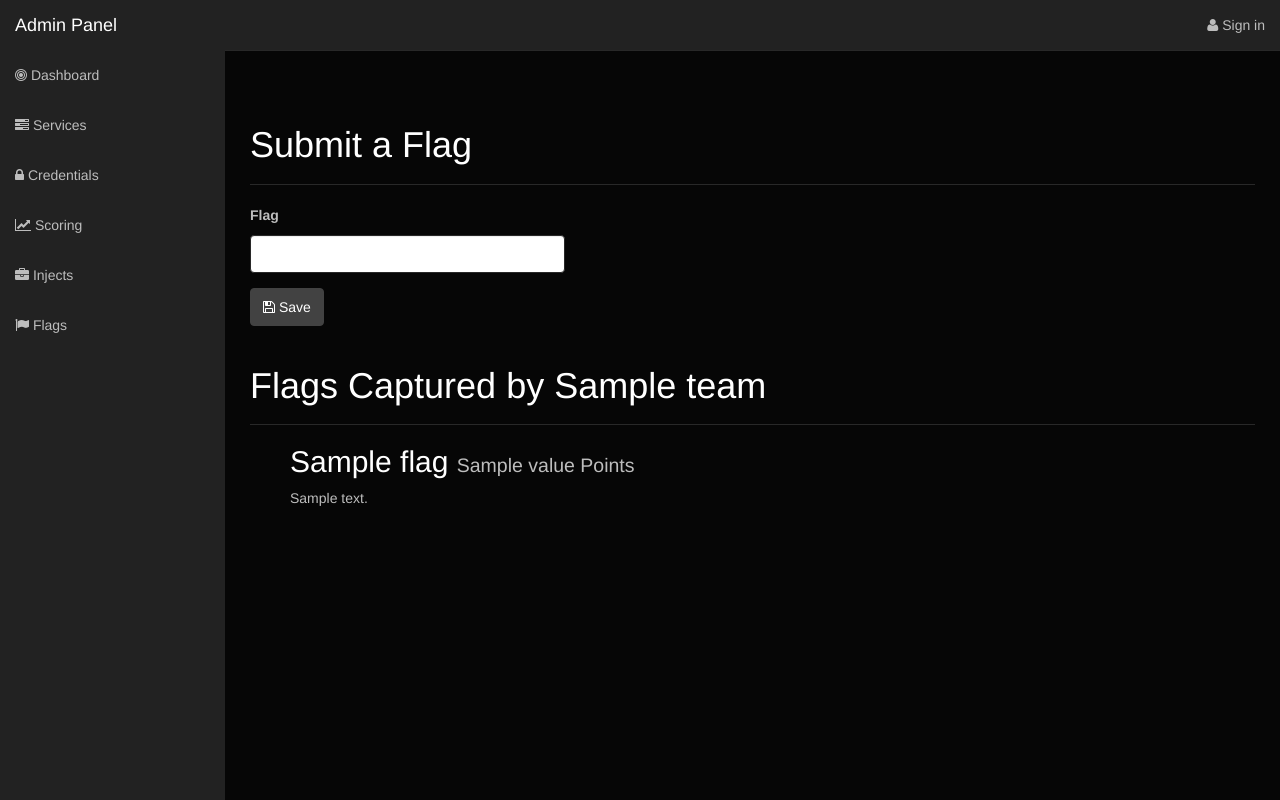
After one commit to grdaneault/service-scoring-engine, a Flask app: template scoreboard/app/templates/scoring/flags/index.html in a window 1280 px wide. The commit adds this page. Run offline with Flask 2, Linux system fonts and the light colour scheme; tables that the repository leaves empty hold one stand-in row (values such as "Sample post"); the template is opened without the code that fills it: values that come from a table or form of the project are taken from there, most other values are stand-ins (such as "Sample title", 1, 10 or a date in 2020); parts of the project's set-up code (start-up, migrations or seed data) failed here and were passed over; some libraries are stand-ins or nearby versions.

Commit message:
Can submit flags

```diff
--- a/scoreboard/app/templates/base.html
+++ b/scoreboard/app/templates/base.html
@@ -35,6 +35,7 @@
                     <li {% if active_menu == 'credentials' %}class="selected"{% endif %}><a href="/credentials"><i class="fa fa-lock"></i> Credentials</a></li>
                     <li {% if active_menu == 'scoring' %}class="selected"{% endif %}><a href="/scoring"><i class="fa fa-line-chart"></i> Scoring</a></li>
                     <li {% if active_menu == 'injects' %}class="selected"{% endif %}><a href="/scoring/injects"><i class="fa fa-briefcase"></i> Injects</a></li>
+                    <li {% if active_menu == 'flags' %}class="selected"{% endif %}><a href="/scoring/flags"><i class="fa fa-flag"></i> Flags</a></li>
                 </ul>
                 <ul class="nav navbar-nav navbar-right navbar-user">
                     <li class="dropdown user-dropdown">
--- /dev/null
+++ b/scoreboard/app/templates/scoring/flags/index.html
@@ -0,0 +1,48 @@
+{% extends 'base.html' %}
+
+{% block title %}
+    Flags Captured by {{ team.name }}
+{% endblock %}
+
+{%  block head %}
+    <style>
+        li {
+            list-style: none;
+        }
+    </style>
+{% endblock %}
+
+{% block content %}
+    <div class="page-header">
+        <h1>Submit a Flag</h1>
+    </div>
+    <div class="row">
+        <div class="col-xs-12 col-sm-6 col-md-4">
+            <form method="POST" action="{{ url_for('scoring.solve_flag') }}">
+                {{ form.hidden_tag() }}
+                <div class="form-group">
+                    <label for="flag">
+                        {{ form.flag.label }}
+                    </label>
+                    {{ form.flag(size=50, class_="form-control") }}
+                </div>
+
+                <button type="submit" class="btn btn-default" value="Save"><span class="fa fa-save"></span> Save</button>
+            </form>
+        </div>
+    </div>
+    <div class="page-header">
+        <h1>Flags Captured by {{ team.name }}</h1>
+    </div>
+    <ul>
+        {% for solve in flags%}
+            <li>
+                <h2>
+                    {{ solve.flag.flag }}
+                    <small>{{ solve.flag.value }} Points</small>
+                </h2>
+                <p>{{ solve.flag.description|nl2br }}</p>
+            </li>
+        {%  endfor %}
+    </ul>
+{% endblock %}
--- a/scoreboard/app/templates/scoring/injects/index.html
+++ b/scoreboard/app/templates/scoring/injects/index.html
@@ -1,4 +1,8 @@
 {% extends 'base.html' %}
+
+{% block title %}
+Available injects for {{ team.name }}
+{% endblock %}
 
 {%  block head %}
     <style>
--- /dev/null
+++ b/scoreboard/score/flag_rules.py
@@ -0,0 +1,5 @@
+def has_flag(team, flag):
+    for flag_solve in team.solved_flags:
+        if flag_solve.flag.flag == flag:
+            return True
+    return False
--- a/scoreboard/score/forms.py
+++ b/scoreboard/score/forms.py
@@ -1,19 +1,12 @@
 from flask_wtf import Form
-from wtforms import StringField
+from wtforms import StringField, DecimalField
+from wtforms.fields.core import LocaleAwareNumberField
 from wtforms.validators import DataRequired, NumberRange
 
 
 class InjectApprovalForm(Form):
-    value = StringField('Approved Value', validators=[DataRequired()])
+    value = DecimalField('Approved Value', validators=[DataRequired()])
 
-    def validate(self):
-        rv = Form.validate(self)
-        if not rv:
-            return False
 
-        try:
-            int(self.value.data)
-            return True
-        except ValueError:
-            self.value.errors.append('Value must be numeric.')
-            return False
+class FlagSolveForm(Form):
+    flag = StringField('Flag', validators=[DataRequired()])
--- a/teams/team.py
+++ b/teams/team.py
@@ -20,7 +20,7 @@ class Team(Base):
     services = relationship('Service', order_by='Service.id', backref=backref('team'))
     credentials = relationship('CheckCredentials')
     own_flags = relationship('Flag')
-    solved_flags = relationship('FlagDiscovery')
+    solved_flags = relationship('FlagDiscovery', backref='team')
 
     available_injects = relationship('Inject', secondary=team_inject_relation, backref='teams')
     solved_injects = relationship('InjectSolve', backref='team')
```
Also changed, not shown: scoreboard/score/controllers.py (+41 -1 lines), scoring/flag.py (+7 -0 lines).
